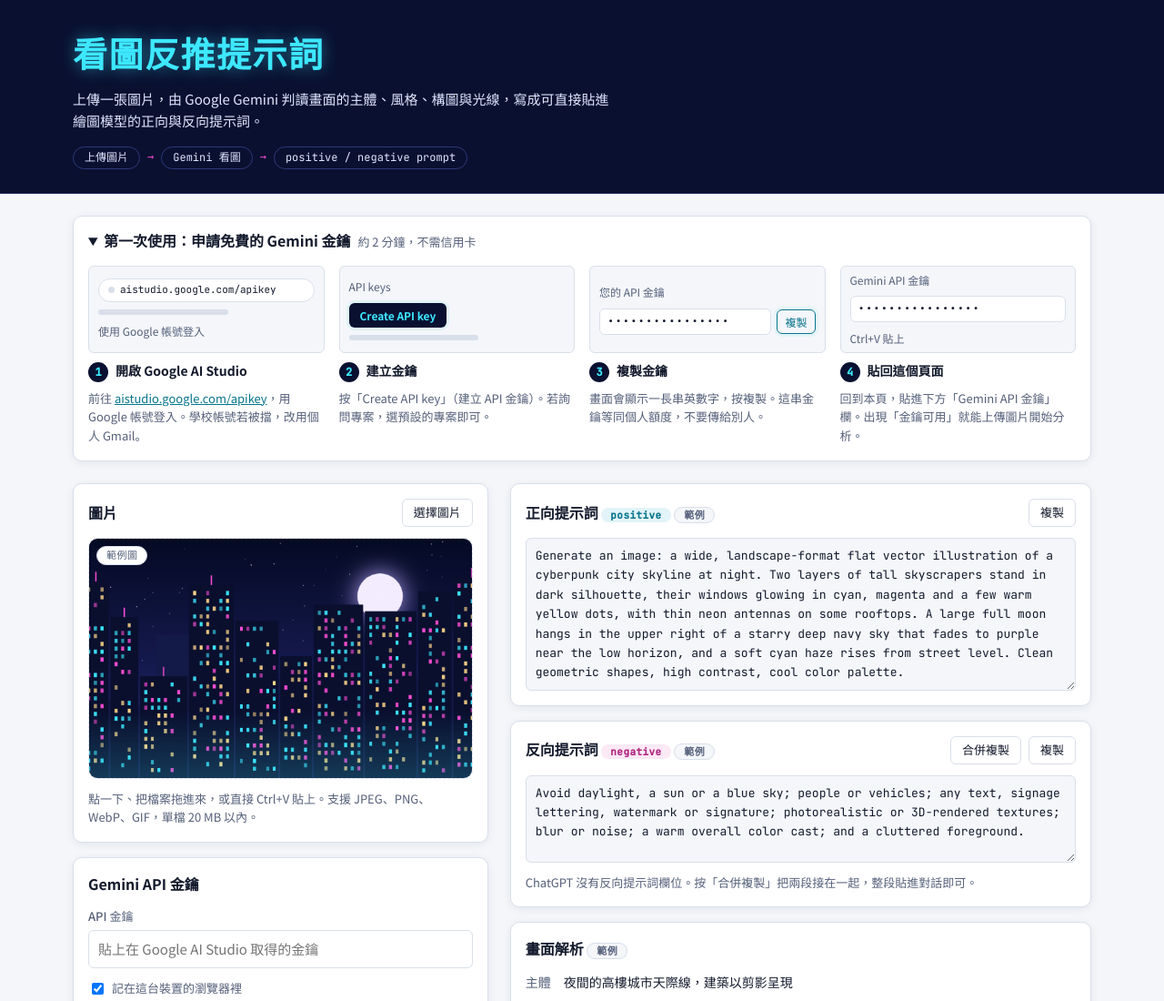
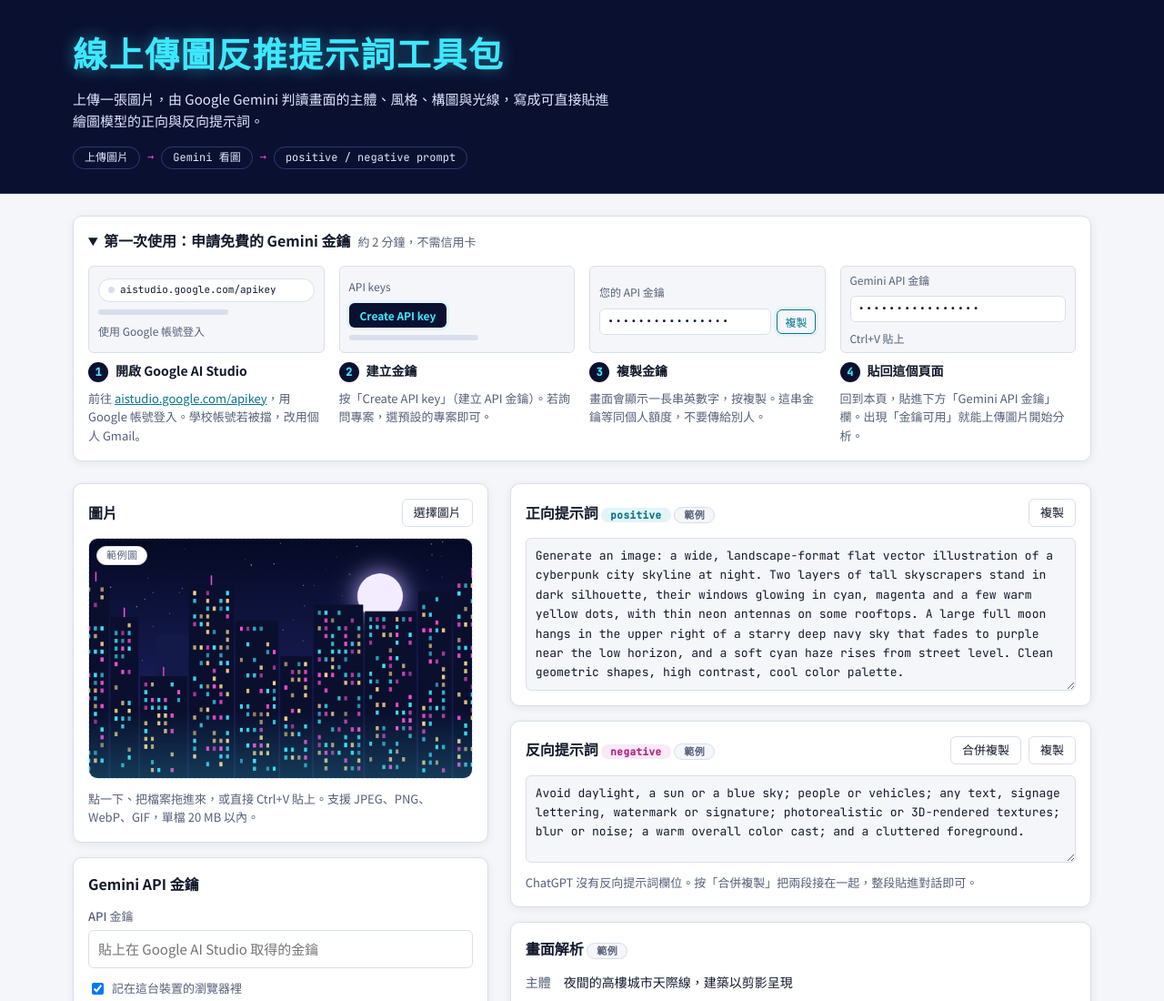
Before and after one commit to AFA7777/image-to-prompt, a plain HTML site: page index.html in a window 1280 px wide. Shown: the top 1100 px of the page at 91% size. Drawn offline with Linux system fonts and the light colour scheme.

Commit message:
Rename main heading to 線上傳圖反推提示詞工具包
Co-Authored-By: Claude Fable 5.2 <noreply@anthropic.com>
Claude-Session: https://claude.ai/code/session_016rTgDwCNuis2jWayLAWXWx

```diff
--- a/index.html
+++ b/index.html
@@ -3,7 +3,7 @@
 <head>
 <meta charset="utf-8">
 <meta name="viewport" content="width=device-width,initial-scale=1">
-<title>2026-1117 看圖反推提示詞 Gemini版</title>
+<title>線上傳圖反推提示詞工具包</title>
 <link rel="stylesheet" href="https://fonts.googleapis.com/css2?family=Noto+Sans+TC:wght@400;500;700;900&family=JetBrains+Mono:wght@400;500&display=swap">
 <style>
 /* Layout: 深藍霓虹標題帶 + 淺色工作區；左欄放圖片與設定，右欄放正向／反向提示詞與畫面解析，窄螢幕疊成單欄 */
@@ -127,7 +127,7 @@ dl.notes dd { margin: 0; }
 
 <header class="hero gutter">
   <div class="inner">
-    <h1>看圖反推提示詞</h1>
+    <h1>線上傳圖反推提示詞工具包</h1>
     <p>上傳一張圖片，由 Google Gemini 判讀畫面的主體、風格、構圖與光線，寫成可直接貼進繪圖模型的正向與反向提示詞。</p>
     <ol class="flow" aria-label="流程">
       <li>上傳圖片</li><li class="arrow" aria-hidden="true">→</li>
```
Also changed, not shown: 1 other file.
